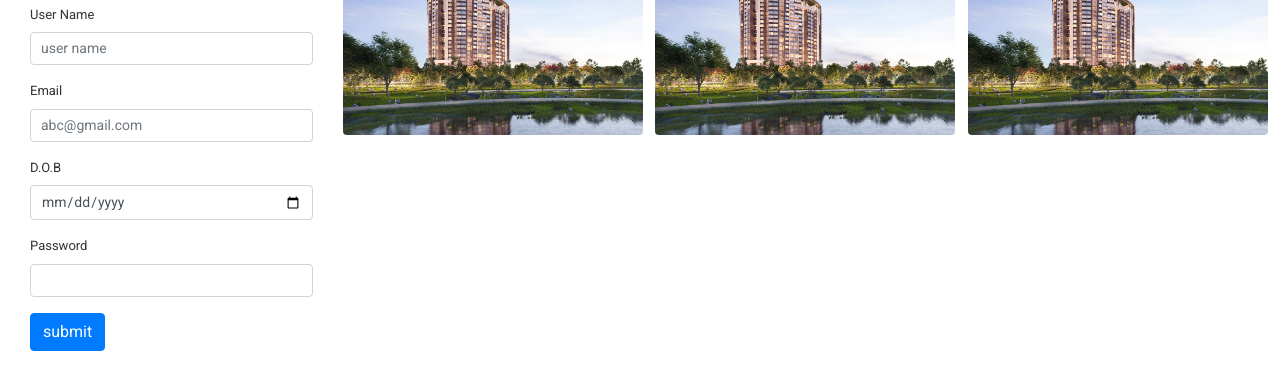
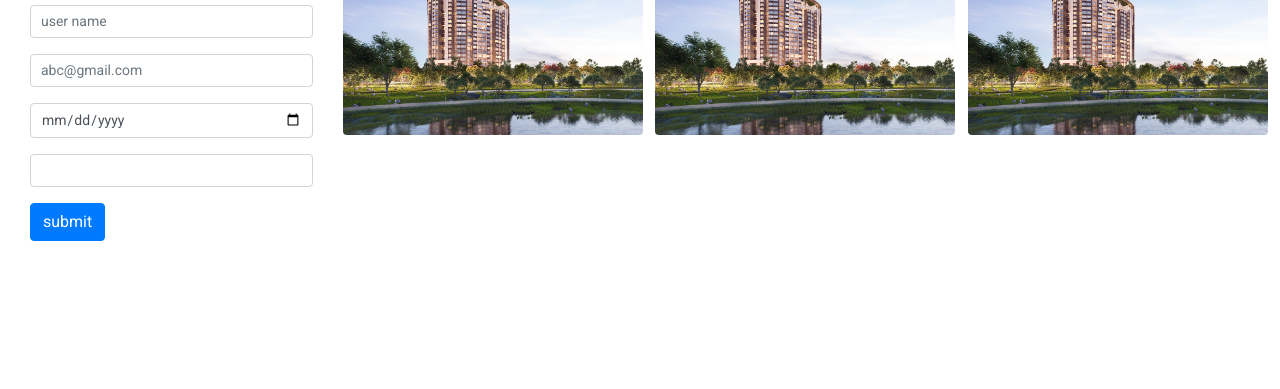
Before and after one commit to osihark73/Dreamlife, a plain HTML site: page index.html in a window 1280 px wide. Shown: the part 77-466 px from the top of the page. Drawn offline with Linux system fonts and the light colour scheme; files that its build step writes are made by us from their sources.

```diff
--- a/index.html
+++ b/index.html
@@ -16,19 +16,15 @@
                <h3>Login Here</h3>
                 <form action="#" method="post">
                   <div class="form-group">
-                   <label>User Name</label>
                      <input type="text" name="name" class="form-control" placeholder="user name">
                    </div>
                    <div class="form-group">
-                   <label>Email</label>
                      <input type="text" name="email" class="form-control" placeholder="abc@gmail.com">
                    </div>
                    <div class="form-group">
-                   <label>D.O.B</label>
                      <input type="date" name="date" class="form-control" placeholder="dd/mm/yy">
                    </div>
                    <div class="form-group">
-                   <label>Password</label>
                      <input type="Password" name="name" class="form-control">
                    </div>
                    <div class="form-group">
```
